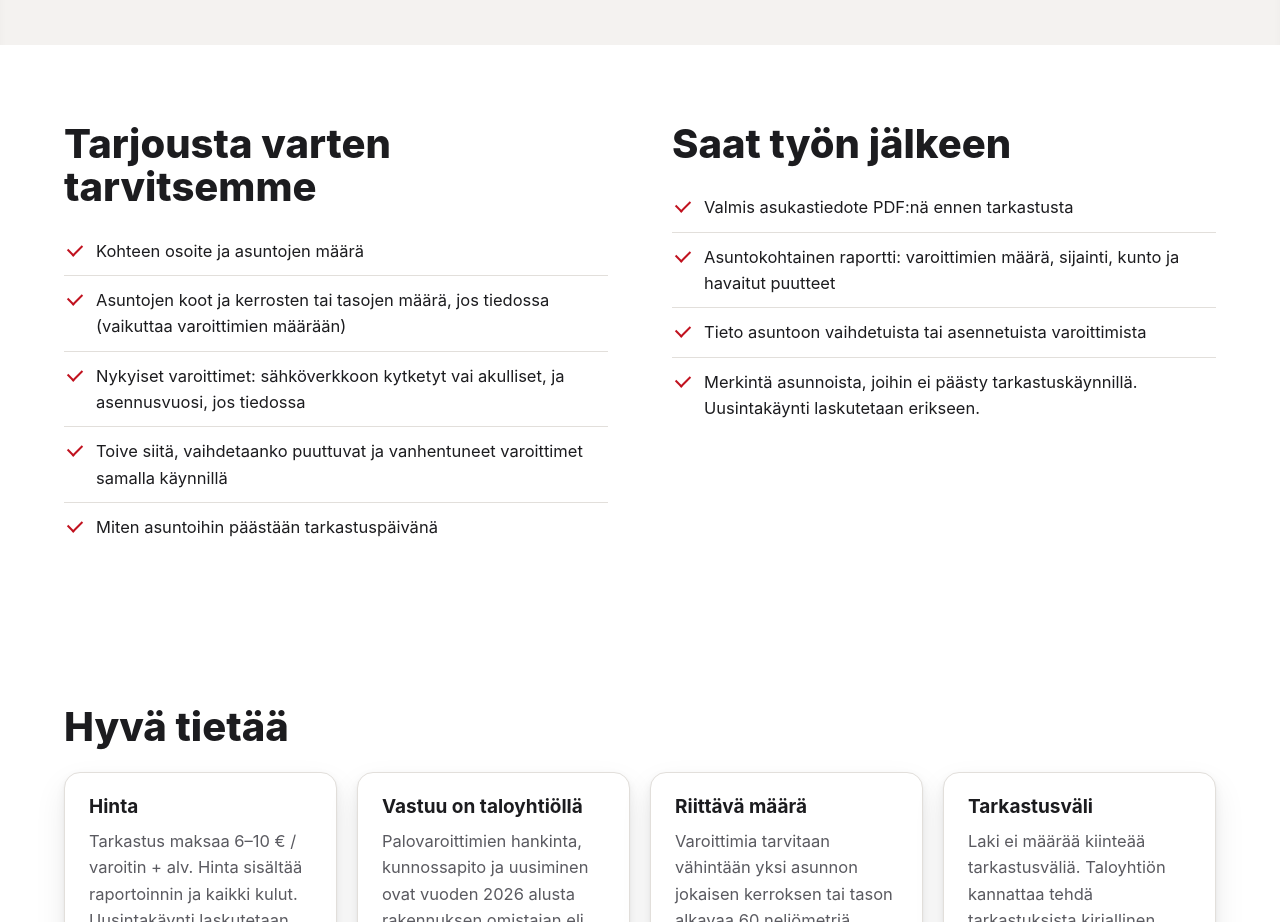
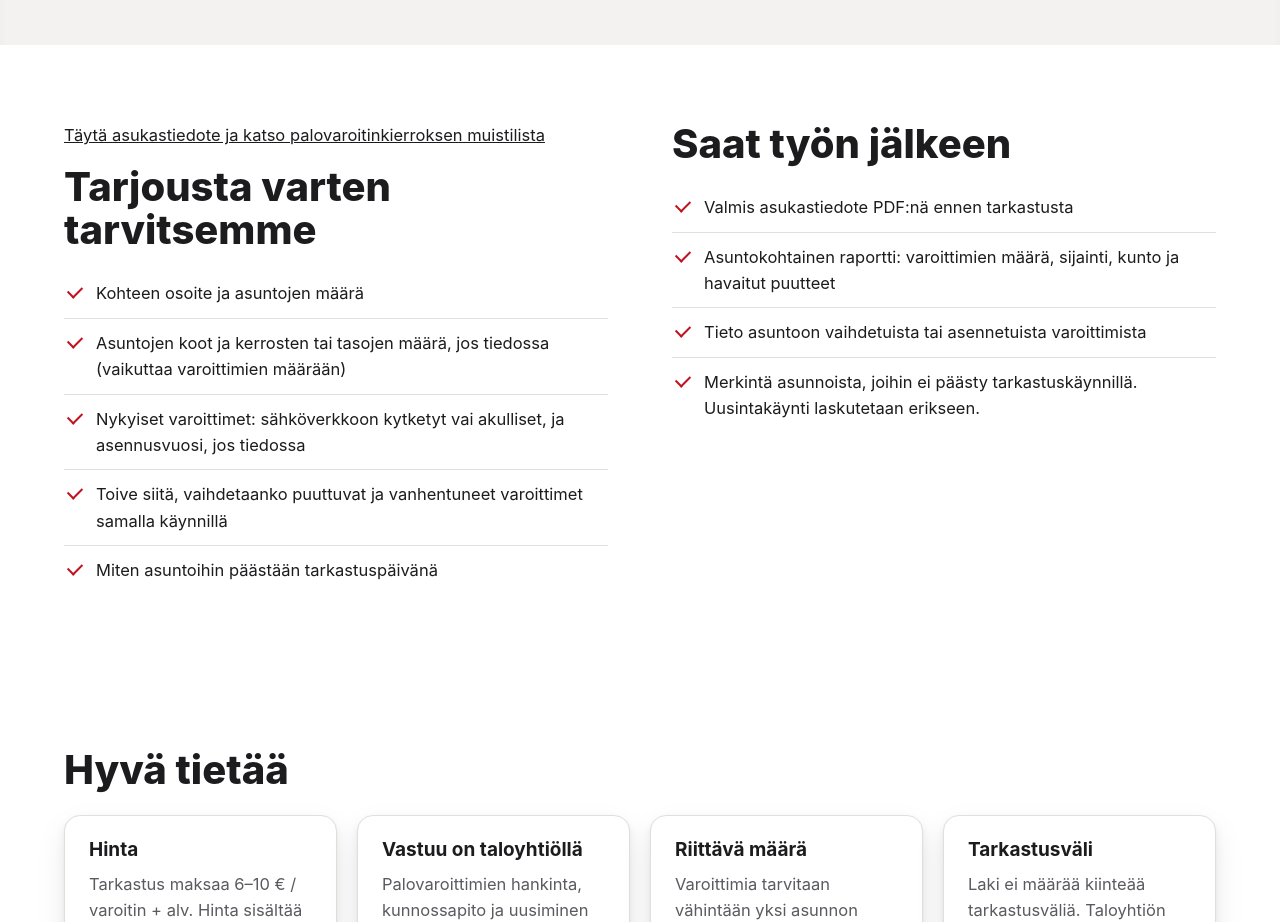
Before and after one commit to Poinzi/savuks-sivu, a plain HTML site: page palovaroittimet.html in a window 1280 px wide. Shown: the part 1060-1982 px from the top of the page. Drawn offline with Linux system fonts and the light colour scheme; a web font is replaced by a local one.

Commit message:
Kytke palovaroitinkierroksen työkalu sivustoon (palovaroittimet.html)

```diff
--- a/palovaroittimet.html
+++ b/palovaroittimet.html
@@ -62,6 +62,7 @@
 <section class="band">
   <div class="wrap split">
     <div>
+      <p><a href="/palovaroitinkierros.html">Täytä asukastiedote ja katso palovaroitinkierroksen muistilista</a></p>
       <h2>Tarjousta varten tarvitsemme</h2>
       <ul class="ticks"><li>Kohteen osoite ja asuntojen määrä</li><li>Asuntojen koot ja kerrosten tai tasojen määrä, jos tiedossa (vaikuttaa varoittimien määrään)</li><li>Nykyiset varoittimet: sähköverkkoon kytketyt vai akulliset, ja asennusvuosi, jos tiedossa</li><li>Toive siitä, vaihdetaanko puuttuvat ja vanhentuneet varoittimet samalla käynnillä</li><li>Miten asuntoihin päästään tarkastuspäivänä</li></ul>
     </div>
```
